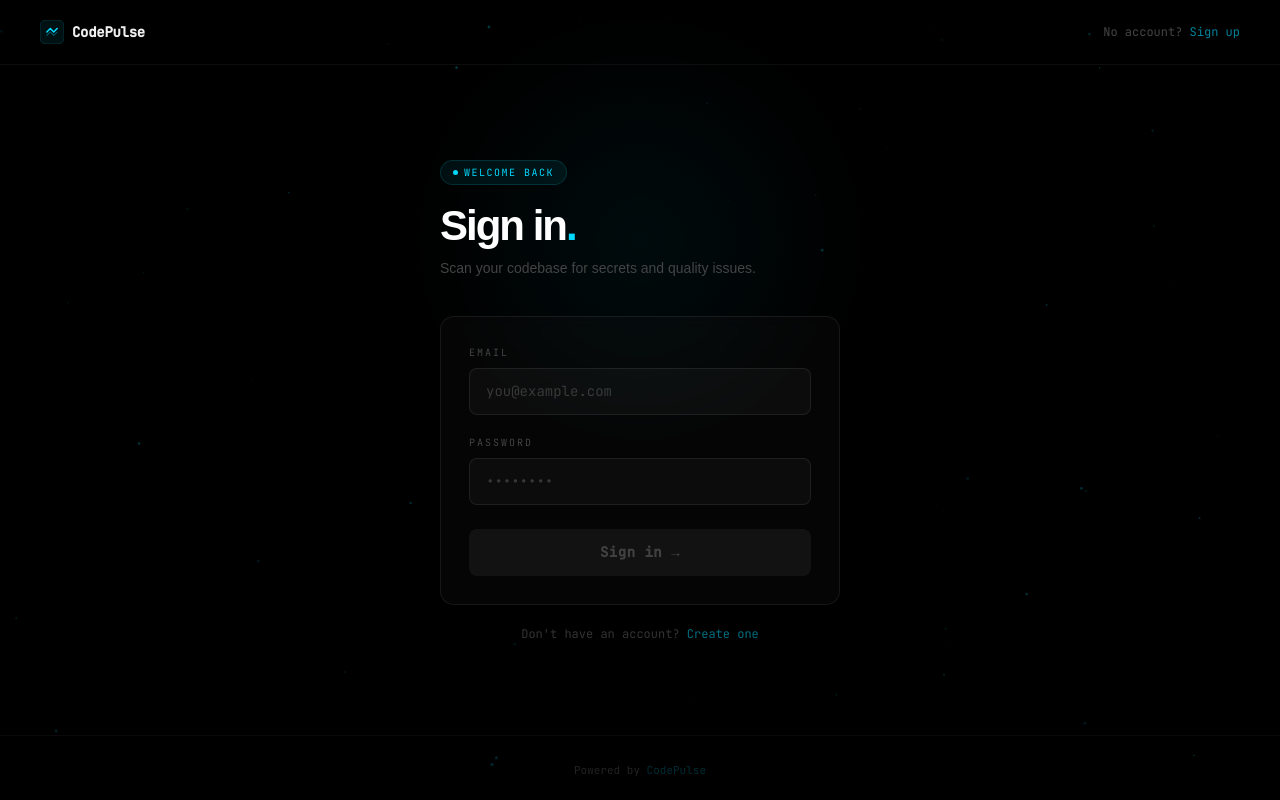
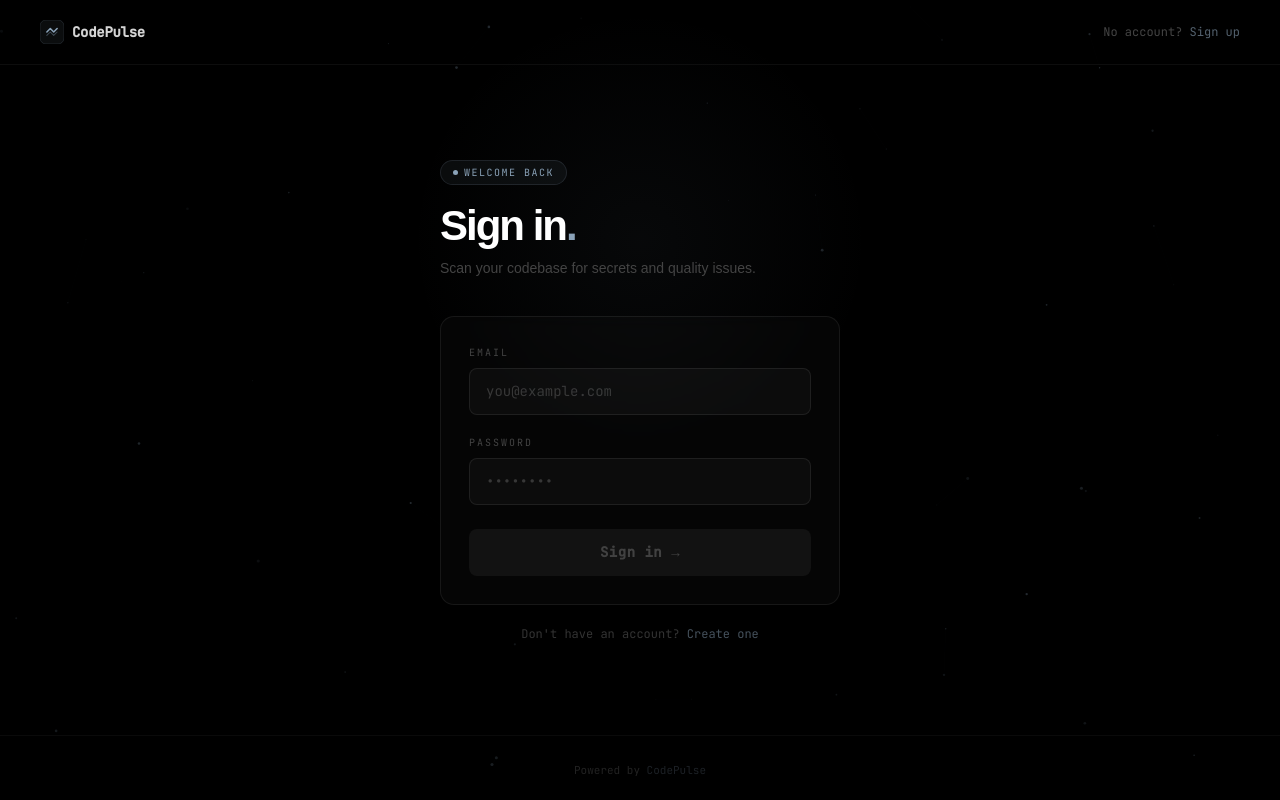
Before and after one commit to Gauravkumar512/Codepulse, a Next.js app: page /login in a window 1280 px wide. Built offline with nearby package versions, Linux system fonts and the light colour scheme; a web font is replaced by a local one.

Commit message:
change ui

```diff
--- a/src/app/(auth)/login/page.tsx
+++ b/src/app/(auth)/login/page.tsx
@@ -28,12 +28,12 @@ function ParticleBackground() {
         for (let j = i + 1; j < pts.length; j++) {
           const dx = pts[i].x - pts[j].x, dy = pts[i].y - pts[j].y;
           const d = Math.sqrt(dx * dx + dy * dy);
-          if (d < 130) { ctx.beginPath(); ctx.strokeStyle = `rgba(0,217,255,${.06 * (1 - d / 130)})`; ctx.lineWidth = .5; ctx.moveTo(pts[i].x, pts[i].y); ctx.lineTo(pts[j].x, pts[j].y); ctx.stroke(); }
+          if (d < 130) { ctx.beginPath(); ctx.strokeStyle = `rgba(138,162,184,${.06 * (1 - d / 130)})`; ctx.lineWidth = .5; ctx.moveTo(pts[i].x, pts[i].y); ctx.lineTo(pts[j].x, pts[j].y); ctx.stroke(); }
         }
       }
       for (const p of pts) {
         ctx.beginPath(); ctx.arc(p.x, p.y, p.r, 0, Math.PI * 2);
-        ctx.fillStyle = `rgba(0,217,255,${p.a})`; ctx.fill();
+        ctx.fillStyle = `rgba(138,162,184,${p.a})`; ctx.fill();
         p.x += p.vx; p.y += p.vy;
         if (p.x < 0 || p.x > canvas.width) p.vx *= -1;
         if (p.y < 0 || p.y > canvas.height) p.vy *= -1;
@@ -65,11 +65,11 @@ function Field({ label, type, value, onChange, placeholder, autoComplete }: {
           onBlur={() => setFocused(false)}
           placeholder={placeholder}
           style={{
-            width: "100%", background: focused ? "rgba(0,217,255,0.04)" : "rgba(255,255,255,0.03)",
-            border: `1px solid ${focused ? "rgba(0,217,255,0.35)" : "rgba(255,255,255,0.08)"}`,
-            borderRadius: 8, padding: "12px 16px", fontSize: 14, color: "#f0f0f0",
+            width: "100%", background: focused ? "rgba(138,162,184,0.04)" : "rgba(255,255,255,0.03)",
+            border: `1px solid ${focused ? "rgba(138,162,184,0.35)" : "rgba(255,255,255,0.08)"}`,
+            borderRadius: 8, padding: "12px 16px", fontSize: 14, color: "#d4d4d4",
             outline: "none", fontFamily: "var(--cp-mono)", transition: "all 0.2s",
-            boxShadow: focused ? "0 0 0 3px rgba(0,217,255,0.06)" : "none",
+            boxShadow: focused ? "0 0 0 3px rgba(138,162,184,0.06)" : "none",
           }}
           onMouseEnter={e => { if (!focused) (e.target as HTMLInputElement).style.borderColor = "rgba(255,255,255,0.15)"; }}
           onMouseLeave={e => { if (!focused) (e.target as HTMLInputElement).style.borderColor = "rgba(255,255,255,0.08)"; }}
@@ -109,28 +109,28 @@ export default function LoginPage() {
         body { background: #000; }
       `}</style>
 
-      <div style={{ minHeight: "100vh", background: "#000", color: "#f0f0f0", display: "flex", flexDirection: "column", position: "relative", overflow: "hidden" }}>
+      <div style={{ minHeight: "100vh", background: "#000", color: "#d4d4d4", display: "flex", flexDirection: "column", position: "relative", overflow: "hidden" }}>
         <ParticleBackground />
 
         {/* glow orb */}
-        <div style={{ position: "fixed", top: "30%", left: "50%", transform: "translate(-50%,-50%)", width: 500, height: 500, borderRadius: "50%", background: "radial-gradient(circle, rgba(0,217,255,0.05) 0%, transparent 65%)", pointerEvents: "none", zIndex: 0 }} />
+        <div style={{ position: "fixed", top: "30%", left: "50%", transform: "translate(-50%,-50%)", width: 500, height: 500, borderRadius: "50%", background: "radial-gradient(circle, rgba(138,162,184,0.05) 0%, transparent 65%)", pointerEvents: "none", zIndex: 0 }} />
 
         {/* nav */}
         <motion.nav initial={{ opacity: 0, y: -16 }} animate={{ opacity: 1, y: 0 }} transition={{ duration: 0.5 }}
           style={{ position: "relative", zIndex: 10, display: "flex", alignItems: "center", justifyContent: "space-between", padding: "20px 40px", borderBottom: "1px solid rgba(255,255,255,0.05)" }}>
           <Link href="/" style={{ display: "flex", alignItems: "center", gap: 8, textDecoration: "none" }}>
             <svg width="24" height="24" viewBox="0 0 28 28" fill="none">
-              <rect width="28" height="28" rx="7" fill="rgba(0,217,255,0.08)" stroke="rgba(0,217,255,0.2)" strokeWidth="1" />
-              <path d="M8 14 L12 10 L16 14 L20 10" stroke="#00d9ff" strokeWidth="1.8" strokeLinecap="round" strokeLinejoin="round" />
-              <path d="M8 18 L12 14 L16 18 L20 14" stroke="#00d9ff" strokeWidth="1.2" strokeLinecap="round" strokeLinejoin="round" opacity=".4" />
+              <rect width="28" height="28" rx="7" fill="rgba(138,162,184,0.08)" stroke="rgba(138,162,184,0.2)" strokeWidth="1" />
+              <path d="M8 14 L12 10 L16 14 L20 10" stroke="#8aa2b8" strokeWidth="1.8" strokeLinecap="round" strokeLinejoin="round" />
+              <path d="M8 18 L12 14 L16 18 L20 14" stroke="#8aa2b8" strokeWidth="1.2" strokeLinecap="round" strokeLinejoin="round" opacity=".4" />
             </svg>
-            <span style={{ fontSize: 14, fontWeight: 700, color: "#f0f0f0", fontFamily: "var(--cp-mono)", letterSpacing: "-0.3px" }}>CodePulse</span>
+            <span style={{ fontSize: 14, fontWeight: 700, color: "#d4d4d4", fontFamily: "var(--cp-mono)", letterSpacing: "-0.3px" }}>CodePulse</span>
           </Link>
           <span style={{ fontSize: 12, color: "#444", fontFamily: "var(--cp-mono)" }}>
             No account?{" "}
-            <Link href="/signup" style={{ color: "rgba(0,217,255,0.6)", textDecoration: "none", transition: "color .2s" }}
-              onMouseEnter={e => (e.currentTarget.style.color = "#00d9ff")}
-              onMouseLeave={e => (e.currentTarget.style.color = "rgba(0,217,255,0.6)")}>
+            <Link href="/signup" style={{ color: "rgba(138,162,184,0.6)", textDecoration: "none", transition: "color .2s" }}
+              onMouseEnter={e => (e.currentTarget.style.color = "#8aa2b8")}
+              onMouseLeave={e => (e.currentTarget.style.color = "rgba(138,162,184,0.6)")}>
               Sign up
             </Link>
           </span>
@@ -143,12 +143,12 @@ export default function LoginPage() {
 
             {/* heading */}
             <div style={{ marginBottom: 36 }}>
-              <div style={{ display: "inline-flex", alignItems: "center", gap: 6, background: "rgba(0,217,255,0.07)", border: "1px solid rgba(0,217,255,0.15)", color: "#00d9ff", padding: "4px 12px", borderRadius: 100, fontSize: 10, fontFamily: "var(--cp-mono)", letterSpacing: "1.5px", textTransform: "uppercase", marginBottom: 20 }}>
-                <span style={{ width: 5, height: 5, borderRadius: "50%", background: "#00d9ff", display: "inline-block" }} />
+              <div style={{ display: "inline-flex", alignItems: "center", gap: 6, background: "rgba(138,162,184,0.07)", border: "1px solid rgba(138,162,184,0.15)", color: "#8aa2b8", padding: "4px 12px", borderRadius: 100, fontSize: 10, fontFamily: "var(--cp-mono)", letterSpacing: "1.5px", textTransform: "uppercase", marginBottom: 20 }}>
+                <span style={{ width: 5, height: 5, borderRadius: "50%", background: "#8aa2b8", display: "inline-block" }} />
                 Welcome back
               </div>
               <h1 style={{ fontFamily: "var(--cp-display)", fontSize: 42, fontWeight: 900, letterSpacing: "-2px", lineHeight: 1, color: "#fff" }}>
-                Sign in<span style={{ color: "#00d9ff" }}>.</span>
+                Sign in<span style={{ color: "#8aa2b8" }}>.</span>
               </h1>
               <p style={{ marginTop: 10, fontSize: 14, color: "#444", fontFamily: "var(--cp-display)", lineHeight: 1.6 }}>
                 Scan your codebase for secrets and quality issues.
@@ -168,9 +168,9 @@ export default function LoginPage() {
                     marginTop: 4, width: "100%", padding: "13px", borderRadius: 8, border: "none",
                     fontSize: 14, fontWeight: 700, fontFamily: "var(--cp-mono)", letterSpacing: "0.5px",
                     cursor: isDisabled ? "not-allowed" : "pointer", transition: "all 0.2s",
-                    background: isDisabled ? "rgba(255,255,255,0.05)" : "#00d9ff",
+                    background: isDisabled ? "rgba(255,255,255,0.05)" : "#8aa2b8",
                     color: isDisabled ? "rgba(255,255,255,0.2)" : "#000",
-                    boxShadow: isDisabled ? "none" : "0 0 24px rgba(0,217,255,0.25)",
+                    boxShadow: isDisabled ? "none" : "0 0 24px rgba(138,162,184,0.25)",
                   }}>
                   {loading
                     ? <span style={{ display: "flex", alignItems: "center", justifyContent: "center", gap: 8 }}>
@@ -184,9 +184,9 @@ export default function LoginPage() {
 
             <p style={{ marginTop: 20, textAlign: "center", fontSize: 12, color: "#333", fontFamily: "var(--cp-mono)" }}>
               Don't have an account?{" "}
-              <Link href="/signup" style={{ color: "rgba(0,217,255,0.5)", textDecoration: "none" }}
-                onMouseEnter={e => (e.currentTarget.style.color = "#00d9ff")}
-                onMouseLeave={e => (e.currentTarget.style.color = "rgba(0,217,255,0.5)")}>
+              <Link href="/signup" style={{ color: "rgba(138,162,184,0.5)", textDecoration: "none" }}
+                onMouseEnter={e => (e.currentTarget.style.color = "#8aa2b8")}
+                onMouseLeave={e => (e.currentTarget.style.color = "rgba(138,162,184,0.5)")}>
                 Create one
               </Link>
             </p>
@@ -196,7 +196,7 @@ export default function LoginPage() {
         {/* footer */}
         <footer style={{ position: "relative", zIndex: 10, textAlign: "center", padding: "20px", borderTop: "1px solid rgba(255,255,255,0.04)" }}>
           <span style={{ fontSize: 11, color: "#222", fontFamily: "var(--cp-mono)" }}>
-            Powered by <span style={{ color: "rgba(0,217,255,0.2)" }}>CodePulse</span>
+            Powered by <span style={{ color: "rgba(138,162,184,0.2)" }}>CodePulse</span>
           </span>
         </footer>
 
--- a/src/app/page.tsx
+++ b/src/app/page.tsx
@@ -3,10 +3,6 @@
 import React, { useEffect, useRef, useState } from "react";
 import Link from "next/link";
 import { motion, useScroll, useTransform, AnimatePresence,Variants } from "framer-motion";
-
-/* ─────────────────────────────────────────
-   TOKENS
-───────────────────────────────────────── */
 
 const C = {
   bg:       "#000000",
@@ -14,20 +10,17 @@ const C = {
   card:     "#0f0f0f",
   border:   "#1a1a1a",
   border2:  "#252525",
-  cyan:     "#00d9ff",
-  cyanDim:  "rgba(0,217,255,0.08)",
-  cyanMid:  "rgba(0,217,255,0.18)",
-  green:    "#00ff85",
-  red:      "#ff4466",
-  amber:    "#ffaa00",
-  text:     "#f0f0f0",
-  muted:    "#444",
+  cyan:     "#8aa2b8",
+  cyanDim:  "rgba(138,162,184,0.07)",
+  cyanMid:  "rgba(138,162,184,0.16)",
+  green:    "#7a9c8e",
+  red:      "#c4707e",
+  amber:    "#b8976a",
+  text:     "#d4d4d4",
+  muted:    "#3a3a3a",
   muted2:   "#666",
 };
 
-/* ─────────────────────────────────────────
-   PARTICLE CANVAS BACKGROUND
-───────────────────────────────────────── */
 function ParticleBackground() {
   const canvasRef = useRef<HTMLCanvasElement>(null);
 
@@ -65,7 +58,7 @@ function ParticleBackground() {
           const dist = Math.sqrt(dx * dx + dy * dy);
           if (dist < 140) {
             ctx.beginPath();
-            ctx.strokeStyle = `rgba(0,217,255,${0.07 * (1 - dist / 140)})`;
+            ctx.strokeStyle = `rgba(138,162,184,${0.05 * (1 - dist / 140)})`;
             ctx.lineWidth = 0.5;
             ctx.moveTo(particles[i].x, particles[i].y);
             ctx.lineTo(particles[j].x, particles[j].y);
@@ -78,7 +71,7 @@ function ParticleBackground() {
       for (const p of particles) {
         ctx.beginPath();
         ctx.arc(p.x, p.y, p.r, 0, Math.PI * 2);
-        ctx.fillStyle = `rgba(0,217,255,${p.alpha})`;
+        ctx.fillStyle = `rgba(138,162,184,${p.alpha * 0.6})`;
         ctx.fill();
 
         p.x += p.vx;
@@ -127,13 +120,13 @@ function GlowOrbs() {
       <div style={{
         position: "fixed", top: "-20vh", left: "50%", transform: "translateX(-50%)",
         width: 600, height: 600, borderRadius: "50%",
-        background: "radial-gradient(circle, rgba(0,217,255,0.055) 0%, transparent 65%)",
+        background: "radial-gradient(circle, rgba(138,162,184,0.035) 0%, transparent 65%)",
         pointerEvents: "none", zIndex: 0,
       }} />
       <div style={{
         position: "fixed", bottom: "10vh", right: "-10vw",
         width: 400, height: 400, borderRadius: "50%",
-        background: "radial-gradient(circle, rgba(0,255,133,0.04) 0%, transparent 70%)",
+        background: "radial-gradient(circle, rgba(122,156,142,0.03) 0%, transparent 70%)",
         pointerEvents: "none", zIndex: 0,
       }} />
     </>
@@ -241,9 +234,9 @@ function GlowButton({ href, children, small, outline }: { href: string; children
       onMouseEnter={() => setHov(true)} onMouseLeave={() => setHov(false)}
       style={{
         ...base,
-        background: hov ? "#00e5ff" : C.cyan,
+        background: hov ? "#9ab4c8" : C.cyan,
         color: "#000",
-        boxShadow: hov ? `0 0 32px rgba(0,217,255,0.45), 0 0 64px rgba(0,217,255,0.15)` : `0 0 16px rgba(0,217,255,0.2)`,
+        boxShadow: hov ? `0 0 24px rgba(138,162,184,0.3), 0 0 48px rgba(138,162,184,0.1)` : `0 0 12px rgba(138,162,184,0.15)`,
         transform: hov ? "translateY(-1px)" : "translateY(0)",
       }}>
       {children}
@@ -274,7 +267,7 @@ function HeroSection() {
         style={{ fontSize: "clamp(52px, 7.5vw, 96px)", fontWeight: 800, lineHeight: 0.95, letterSpacing: "-3px", marginBottom: 28, fontFamily: "var(--font-display)" }}>
         <span style={{ display: "block", color: C.text }}>Review.</span>
         <span style={{ display: "block", color: C.text }}>Detect.</span>
-        <span style={{ display: "block", background: `linear-gradient(100deg, ${C.cyan} 0%, ${C.green} 100%)`, WebkitBackgroundClip: "text", WebkitTextFillColor: "transparent", backgroundClip: "text" }}>
+        <span style={{ display: "block", background: `linear-gradient(100deg, #8aa2b8 0%, #a8c4b0 100%)`, WebkitBackgroundClip: "text", WebkitTextFillColor: "transparent", backgroundClip: "text" }}>
           Ship clean.
         </span>
       </motion.h1>
@@ -322,7 +315,7 @@ function TerminalCard() {
     <div style={{
       background: C.card, border: `1px solid ${C.border}`, borderRadius: 14,
       overflow: "hidden", textAlign: "left",
-      boxShadow: `0 0 0 1px ${C.border}, 0 40px 80px rgba(0,0,0,0.6), 0 0 60px rgba(0,217,255,0.04)`,
+      boxShadow: `0 0 0 1px ${C.border}, 0 40px 80px rgba(0,0,0,0.6), 0 0 40px rgba(138,162,184,0.03)`,
     }}>
       {/* titlebar */}
       <div style={{ display: "flex", alignItems: "center", gap: 8, padding: "12px 18px", borderBottom: `1px solid ${C.border}`, background: "#080808" }}>
@@ -518,7 +511,7 @@ function CTASection() {
       <div style={{
         position: "absolute", left: "50%", top: "50%", transform: "translate(-50%,-50%)",
         width: 700, height: 400,
-        background: `radial-gradient(ellipse, ${C.cyanDim} 0%, transparent 65%)`,
+        background: `radial-gradient(ellipse, rgba(138,162,184,0.04) 0%, transparent 65%)`,
         pointerEvents: "none",
       }} />
       <motion.div initial={{ opacity: 0, y: 32 }} whileInView={{ opacity: 1, y: 0 }} viewport={{ once: true }} transition={{ duration: 0.7 }} style={{ position: "relative" }}>
```
